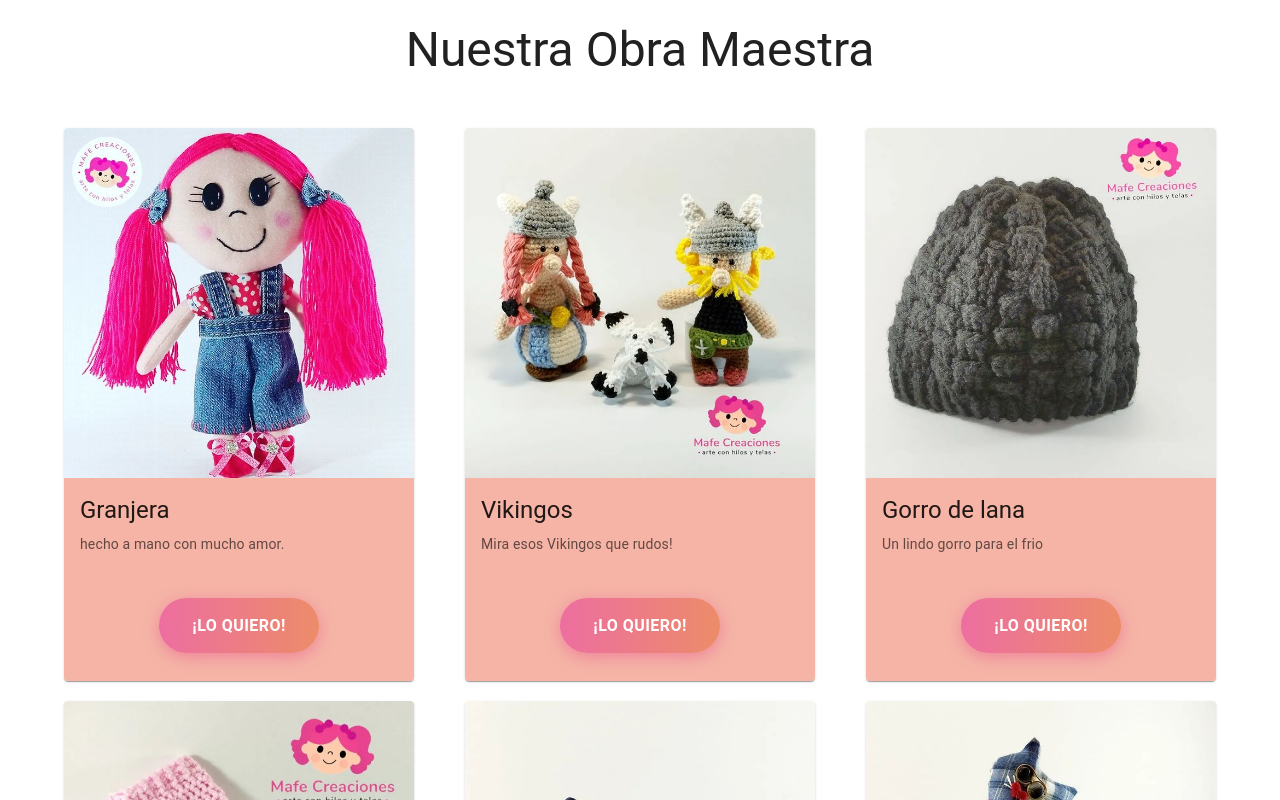
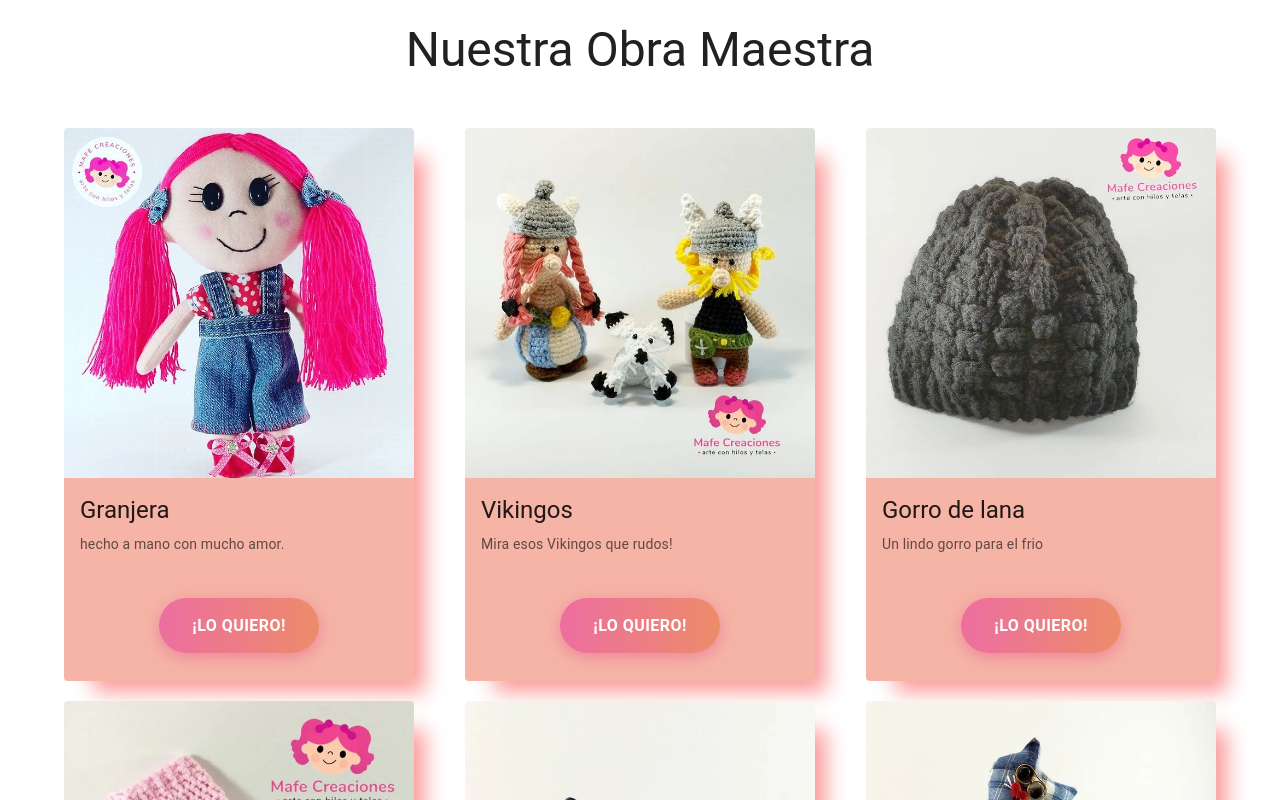
Before and after one commit to DiegoCP17/MafeCreaciones-Web, a React (Create React App) app: page / in a window 1280 px wide. Shown: the part 640-1440 px from the top of the page. Built offline with nearby package versions, Linux system fonts and the light colour scheme.

Commit message:
nuevo estilo para las cards

```diff
--- a/src/components/Gallery/StyleGallery.js
+++ b/src/components/Gallery/StyleGallery.js
@@ -13,6 +13,9 @@ import {
 export const StyledCard = styled(Card)`
   max-width: 350px;
   width: calc(33.33% - 20px);
+  && {
+    box-shadow: 20px 20px 20px -9px rgba(244, 0, 0, 0.4);
+  }
 `;
 
 export const StyledCardActionArea = styled(CardActionArea)``;
@@ -86,13 +89,12 @@ export const StyledCardActions = styled(CardActions)`
   }
 `;
 
-export const StyledButton = styled(Button)`
-
-`;
+export const StyledButton = styled(Button)``;
 
 export const StyledContainer = styled(Container)`
   && {
     display: flex;
+    margin-bottom: 50px;
   }
   flex-wrap: wrap;
   justify-content: space-between;
```
